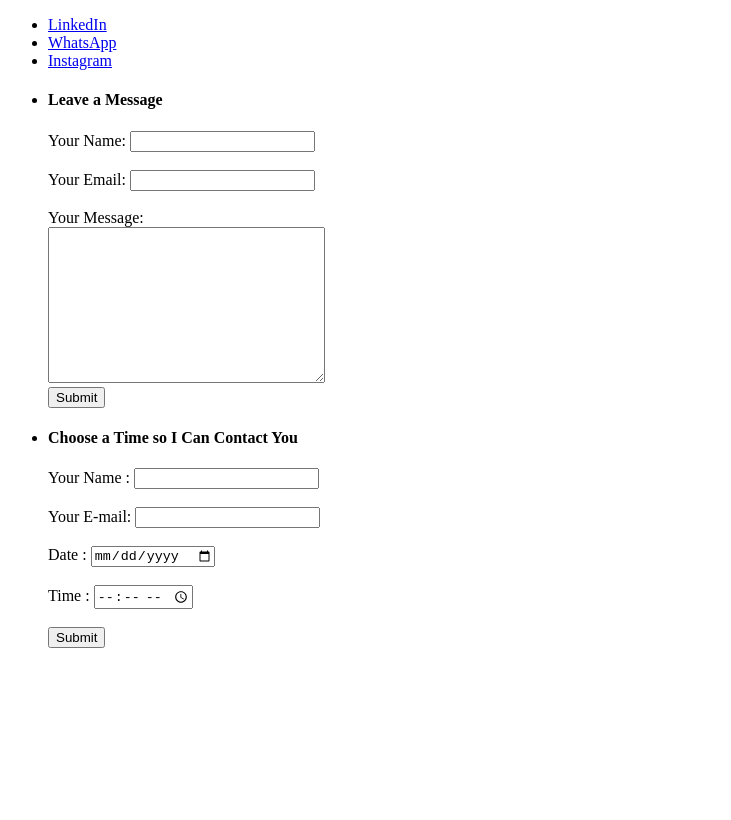
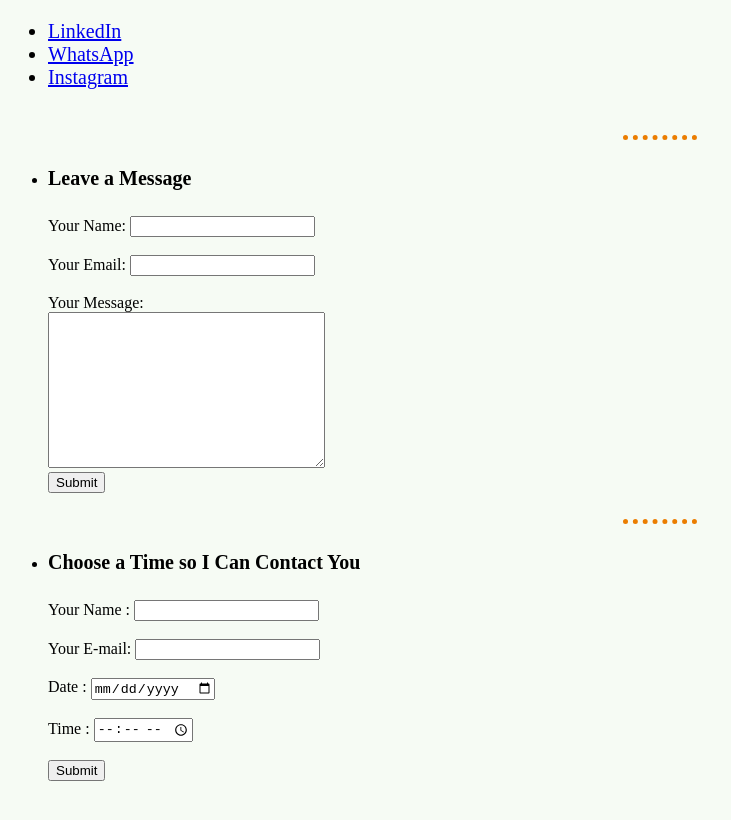
Before and after one commit to berkayaslanq/CV, a plain HTML site: page contactme.html in a window 1280 px wide. Shown: the whole page, without its empty margins (0-731 px from the left). Drawn offline with Linux system fonts and the light colour scheme.

Commit message:
Add files via upload

```diff
--- a/contactme.html
+++ b/contactme.html
@@ -6,17 +6,28 @@
     <meta http-equiv="X-UA-Compatible" content="IE=edge">
     <meta name="viewport" content="width=device-width, initial-scale=1.0">
     <title>Contact Me</title>
+    <link rel="stylesheet" href="styles.css">
+    <style>
+        h4{
+            font-size: 20px;
+        }
+    </style>
 </head>
 
 <body>
-    <ul>
+    <ul style="font-size:20px ;">
         <li><a href="https://www.linkedin.com/in/berkay-aslan-0b103b1ba/" target="_blank">LinkedIn</a> <br>
         </li>
         <li> <a href="https://wa.me/905514251304" target="_blank">WhatsApp </a> <br>
         </li>
         <li> <a href="https://www.instagram.com/berkayaslanq/?hl=tr" target="_blank">Instagram</a> <br>
         </li>
+    </ul>
+    <ul>
+        <br>
+        <hr>
         <li>
+
             <h4>Leave a Message</h4>
             <form calss="" action="mailto:berkayaslanq@gmail.com" method="post" enctype="text/plain">
                 <label>Your Name:</label>
@@ -28,10 +39,12 @@
                 <br>
                 <input type="submit">
             </form>
-        </li>
+        </li> <br>
+        <hr>
 
         <li>
             <h4>Choose a Time so I Can Contact You </h4>
+            <form calss="" action="mailto:berkayaslanq@gmail.com" method="post" enctype="text/plain"></form>
             Your Name : <input type="text" name="isim"> <br> <br>
             Your E-mail: <input type="email" name="mail"> <br> <br>
             Date : <input type="date"> <br> <br>
--- /dev/null
+++ b/styles.css
@@ -0,0 +1,19 @@
+img {
+    width: 150px;
+    height: 150px;
+    border-radius: 50%;
+
+}
+
+body {
+    background-color: #F6FBF4;
+}
+
+hr{
+    border-style:  dotted none none none;
+    height: 0px;
+    width: 6%;
+    border-color: rgb(235, 125, 0);
+
+    border-width: 5px;
+}
```
Also changed, not shown: index.html (+5 -11 lines).
